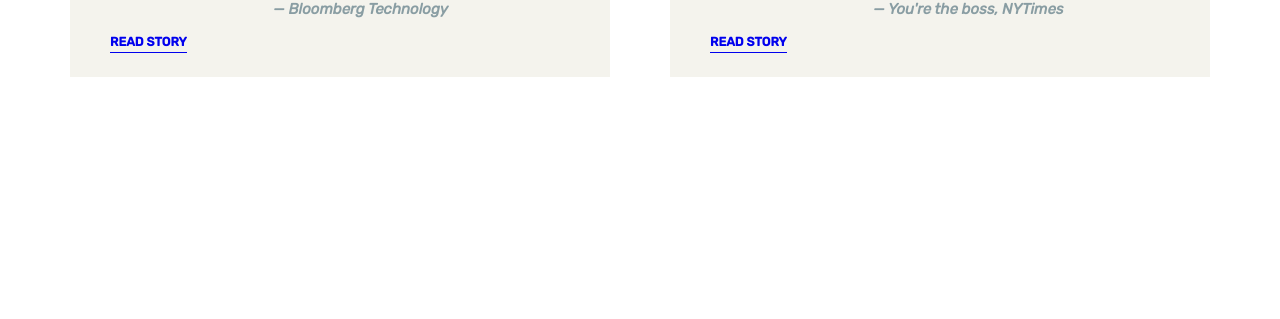
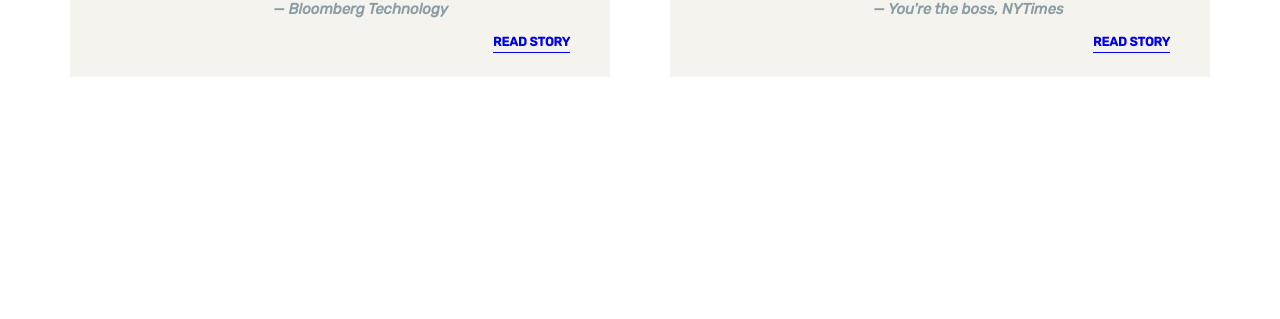
Before and after one commit to chanalisa/easypost, a website: page index.html in a window 1280 px wide. Shown: the part 481-800 px from the top of the page. Drawn offline with Linux system fonts and the light colour scheme.

Commit message:
correct content link positioning

```diff
--- a/index.html
+++ b/index.html
@@ -35,10 +35,8 @@
                         <div class="content-source">
                             — Bloomberg Technology
                         </div>
-                        <div class="row">
-                            <div class="content-link">
-                                <a href="http://www.bloomberg.com/news/videos/2015-11-30/how-easypost-handles-rise-in-delivery-service-demand" target="_blank">Read story</a>
-                            </div>
+                        <div class="content-link">
+                            <a href="http://www.bloomberg.com/news/videos/2015-11-30/how-easypost-handles-rise-in-delivery-service-demand" target="_blank">Read story</a>
                         </div>
                     </div>
                 </div>
@@ -53,10 +51,8 @@
                         <div class="content-source">
                             — You're the boss, NYTimes
                         </div>
-                        <div class="row">
-                            <div class="content-link">
-                                <a href="http://boss.blogs.nytimes.com/2014/04/16/software-that-helps-small-businesses-ship-like-amazon/" target="_blank">Read story</a>
-                            </div>
+                        <div class="content-link">
+                            <a href="http://boss.blogs.nytimes.com/2014/04/16/software-that-helps-small-businesses-ship-like-amazon/" target="_blank">Read story</a>
                         </div>
                     </div>
                 </div>
--- a/sass/components/_card.scss
+++ b/sass/components/_card.scss
@@ -49,7 +49,7 @@
     }
 
     .content-link {
-        float: right;
+        text-align: end;
 
         a {
             text-transform: uppercase;
--- a/sass/layout/_grid.scss
+++ b/sass/layout/_grid.scss
@@ -7,15 +7,14 @@
         &:not(:last-child) {
             margin-right: $gutter-horizontal;
 
-            // @include respond(phone) {
-            //     margin-right: $spacing-small;
-            // }
+            @include respond(phone) {
+                margin-right: $spacing-small;
+            }
         }
     }
 
     display: flex;
     overflow: auto;
-    justify-content: space-between;
 
     .col-1-of-2 {
         width: calc((100% - #{$gutter-horizontal}) / 2);
@@ -23,7 +22,6 @@
         @include respond(phone) {
             width: 100%;
             flex: none;
-            justify-content: flex-end;
         }
     }
 
```
Also changed, not shown: css/style.css.
